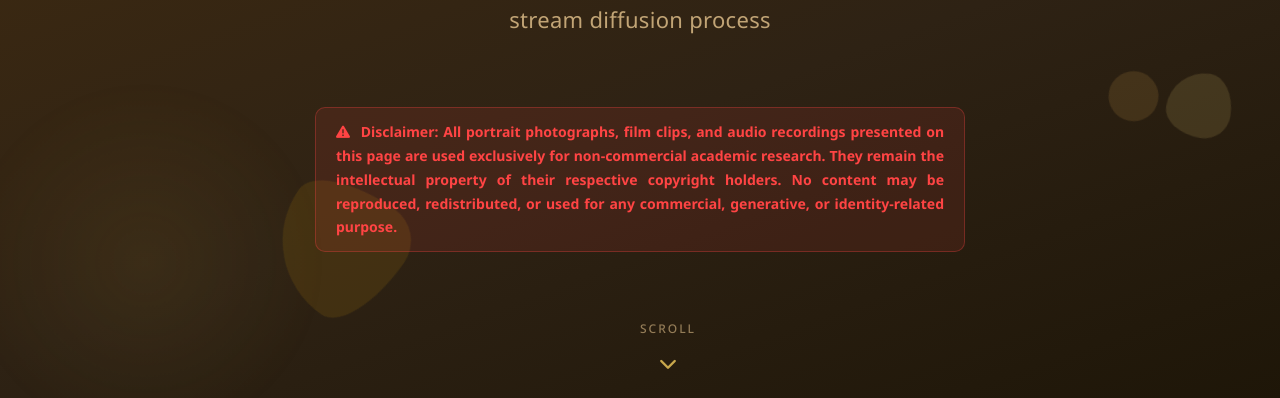
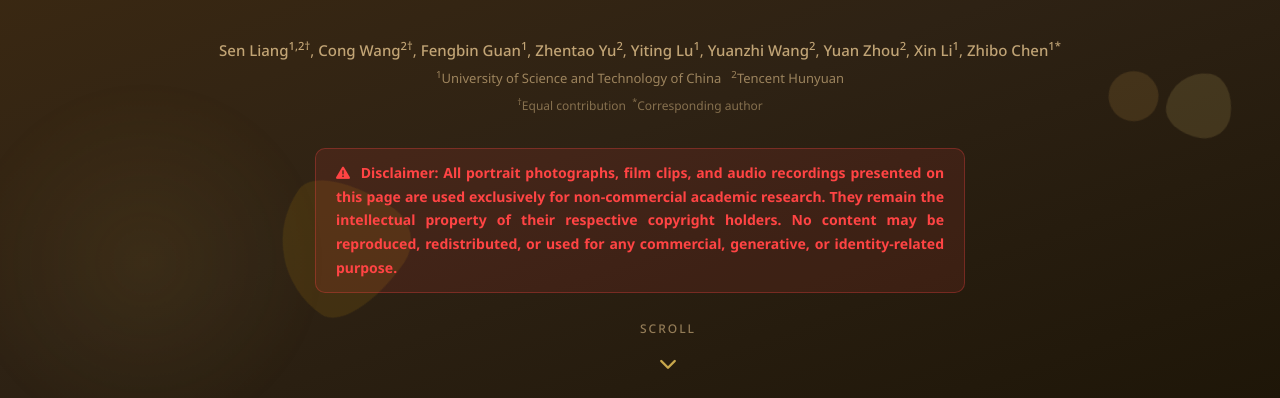
Before and after one commit to HY-SpongeBob/HY-SpongeBob.github.io, a plain HTML site: page index.html in a window 1280 px wide. Shown: the part 402-800 px from the top of the page. Drawn offline with nearby package versions, Linux system fonts and the light colour scheme; animation ran at ten frames a second.

Commit message:
作者信息

```diff
--- a/index.html
+++ b/index.html
@@ -1523,6 +1523,29 @@
     <p class="hero-subtitle animate-in delay-2">
       The first framework for joint audio-visual editing within a unified dual-stream diffusion process
     </p>
+
+    <!-- Authors -->
+    <div class="animate-in delay-2" style="margin-top:20px; font-size:15px; color:var(--hero-sub-color); position:relative; z-index:1; line-height:1.8;">
+      <span style="font-weight:500;">Sen Liang<sup>1,2†</sup></span>,
+      <span style="font-weight:500;">Cong Wang<sup>2†</sup></span>,
+      <span style="font-weight:500;">Fengbin Guan<sup>1</sup></span>,
+      <span style="font-weight:500;">Zhentao Yu<sup>2</sup></span>,
+      <span style="font-weight:500;">Yiting Lu<sup>1</sup></span>,
+      <span style="font-weight:500;">Yuanzhi Wang<sup>2</sup></span>,
+      <span style="font-weight:500;">Yuan Zhou<sup>2</sup></span>,
+      <span style="font-weight:500;">Xin Li<sup>1</sup></span>,
+      <span style="font-weight:500;">Zhibo Chen<sup>1*</sup></span>
+      <br>
+      <span style="font-size:13px; opacity:0.75;">
+        <sup>1</sup>University of Science and Technology of China&nbsp;&nbsp;
+        <sup>2</sup>Tencent Hunyuan
+      </span>
+      <br>
+      <span style="font-size:12px; opacity:0.6;">
+        <sup>†</sup>Equal contribution&nbsp;&nbsp;<sup>*</sup>Corresponding author
+      </span>
+    </div>
+
     <div class="glow-line animate-in delay-3"></div>
     <p class="animate-in delay-3" style="margin-top:28px; font-size:14px; font-weight:700; color:#ff4444; max-width:650px; margin-left:auto; margin-right:auto; line-height:1.7; position:relative; z-index:1; background:rgba(255,68,68,0.1); border:1.5px solid rgba(255,68,68,0.3); border-radius:10px; padding:12px 20px; text-align:justify;">
       <i class="fas fa-exclamation-triangle" style="margin-right:6px;"></i>
```
